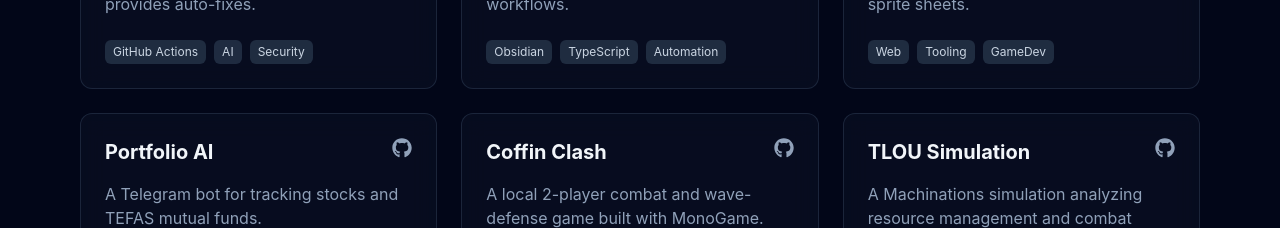
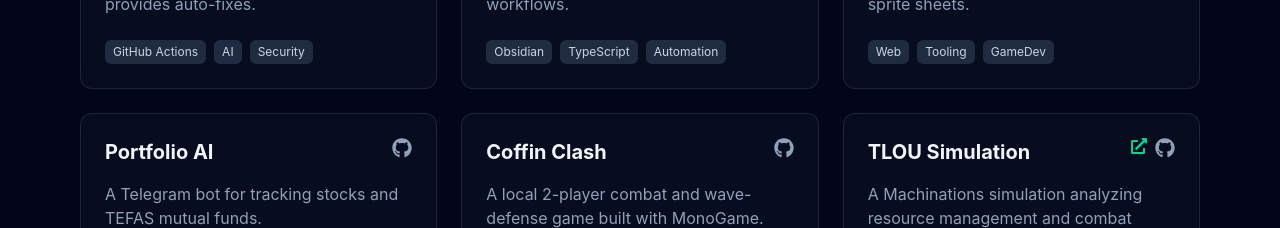
Before and after one commit to cadakerem/cadakerem.github.io, a React (Vite) app: page / in a window 1280 px wide. Shown: the part 1760-1988 px from the top of the page. Built offline with nearby package versions, Linux system fonts and the light colour scheme.

Commit message:
enhancement: add demo link for TLOU Simulation (closes #4)

```diff
--- a/src/components/Projects.tsx
+++ b/src/components/Projects.tsx
@@ -41,7 +41,7 @@ const projects = [
     title: "TLOU Simulation",
     description: "A Machinations simulation analyzing resource management and combat pressure.",
     link: "https://github.com/cadakerem/tlou-simulation",
-    demo: null,
+    demo: "https://cadakerem.github.io/tlou-simulation/",
     tags: ["Game Design", "Machinations", "Simulation"]
   }
 ];
```
